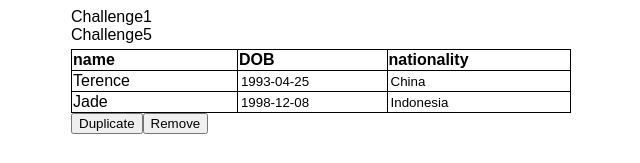
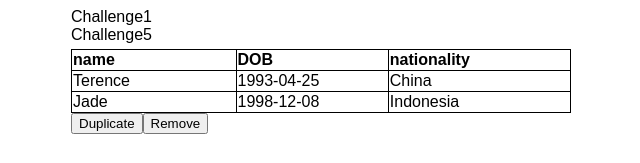
Before and after one commit to Terence625/Planit-SDET-tasks, a React (Create React App) app: page / in a window 1280 px wide. Shown: the top 163 px of the page, without its empty margins (319-959 px from the left). Built offline with nearby package versions, Linux system fonts and the light colour scheme.

Commit message:
[Terence] add handleBlue and handleEnterKeyPress in Table.tsx

```diff
--- a/src/components/challenge5/Challenge5.tsx
+++ b/src/components/challenge5/Challenge5.tsx
@@ -1,5 +1,5 @@
 import React, { useState } from "react";
-import OriginalTable from "./OriginalTable";
+import Table from "./Table";
 
 const initialPeopleList = [
   { name: "Terence", DOB: "1993-04-25", nationality: "China" },
@@ -24,13 +24,13 @@ const Challenge5 = () => {
 
   return (
     <div>
-      <OriginalTable
+      <Table
         peopleList={peopleList}
         onCellDataChange={(value) => setPeopleList(value)}
       />
       <button onClick={handleDuplicate}>Duplicate</button>
       <button onClick={handleRemove}>Remove</button>
-      {duplicate && <OriginalTable peopleList={duplicatedPeopleList} />}
+      {duplicate && <Table peopleList={duplicatedPeopleList} />}
     </div>
   );
 };
--- a/src/components/challenge5/OriginalTable.tsx
+++ b/src/components/challenge5/Table.tsx
@@ -6,15 +6,12 @@ interface Person {
   nationality: string;
 }
 
-interface IOriginalTableProps {
+interface ITableProps {
   peopleList: Person[];
   onCellDataChange?: (value: Person[]) => void;
 }
 
-const OriginalTable = ({
-  peopleList,
-  onCellDataChange,
-}: IOriginalTableProps) => {
+const Table = ({ peopleList, onCellDataChange }: ITableProps) => {
   const [cellEditable, setCellEditable] = useState(
     Array.from({ length: peopleList.length }, () => ({
       name: false,
@@ -39,16 +36,32 @@ const OriginalTable = ({
     );
   };
 
-  const handleDoubleClick = (index: number, key: string) => {
+  const setCellEditableFun = (index: number, key: string, boo: boolean) => {
     setCellEditable(
       cellEditable.map((cell, i) => {
         if (i === index) {
-          cell[key as keyof Person] = true;
+          cell[key as keyof Person] = boo;
           return cell;
         }
         return cell;
       })
     );
+  };
+
+  const handleDoubleClick = (index: number, key: string) => {
+    setCellEditableFun(index, key, true);
+  };
+
+  const handleBlur = (index: number, key: string) => {
+    setCellEditableFun(index, key, false);
+  };
+
+  const handleEnterKeyPress = (
+    e: React.KeyboardEvent,
+    index: number,
+    key: string
+  ) => {
+    if (e.key === "Enter") setCellEditableFun(index, key, false);
   };
 
   const dataRows = peopleList.map((row, index) => {
@@ -59,22 +72,34 @@ const OriginalTable = ({
             <input
               value={row.name}
               onChange={(e) => handleChange(e, index, "name")}
+              onBlur={() => handleBlur(index, "name")}
+              onKeyDown={(e) => handleEnterKeyPress(e, index, "name")}
             />
           ) : (
             row.name
           )}
         </td>
-        <td>
+        <td onDoubleClick={() => handleDoubleClick(index, "DOB")}>
+          {cellEditable[index].DOB ? (
             <input
               value={row.DOB}
               onChange={(e) => handleChange(e, index, "DOB")}
+              onBlur={() => handleBlur(index, "DOB")}
             />
+          ) : (
+            row.DOB
+          )}
         </td>
-        <td>
+        <td onDoubleClick={() => handleDoubleClick(index, "nationality")}>
+          {cellEditable[index].nationality ? (
             <input
               value={row.nationality}
               onChange={(e) => handleChange(e, index, "nationality")}
+              onBlur={() => handleBlur(index, "nationality")}
             />
+          ) : (
+            row.nationality
+          )}
         </td>
       </tr>
     );
@@ -94,4 +119,4 @@ const OriginalTable = ({
   );
 };
 
-export default OriginalTable;
+export default Table;
--- a/src/index.css
+++ b/src/index.css
@@ -21,6 +21,10 @@ table input {
   border-style: hidden;
 }
 
+table input:focus {
+  outline: none;
+}
+
 a:link {
   text-decoration: none;
 }
```
Lines whose indentation alone changed are shown as unchanged.
